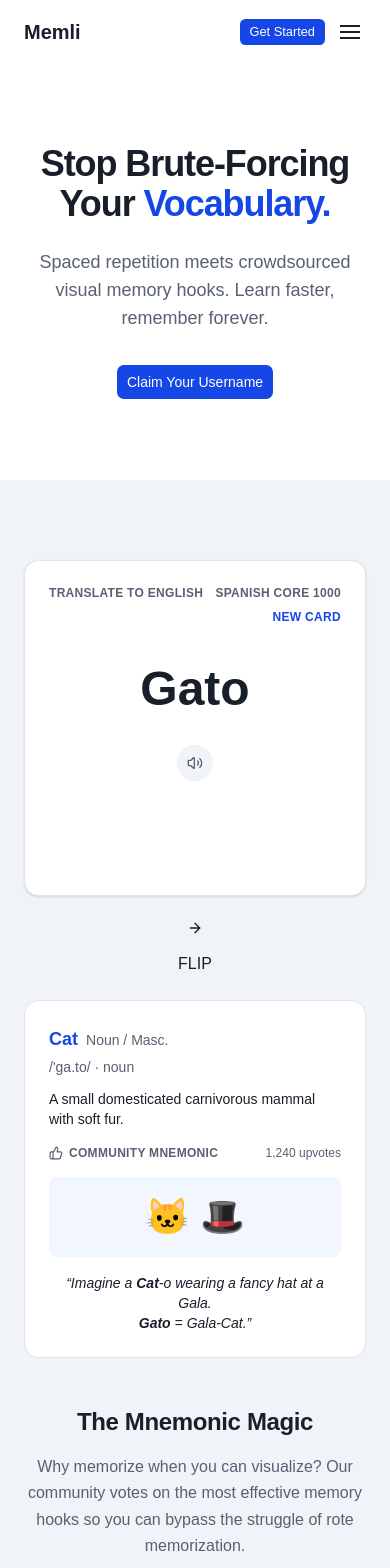
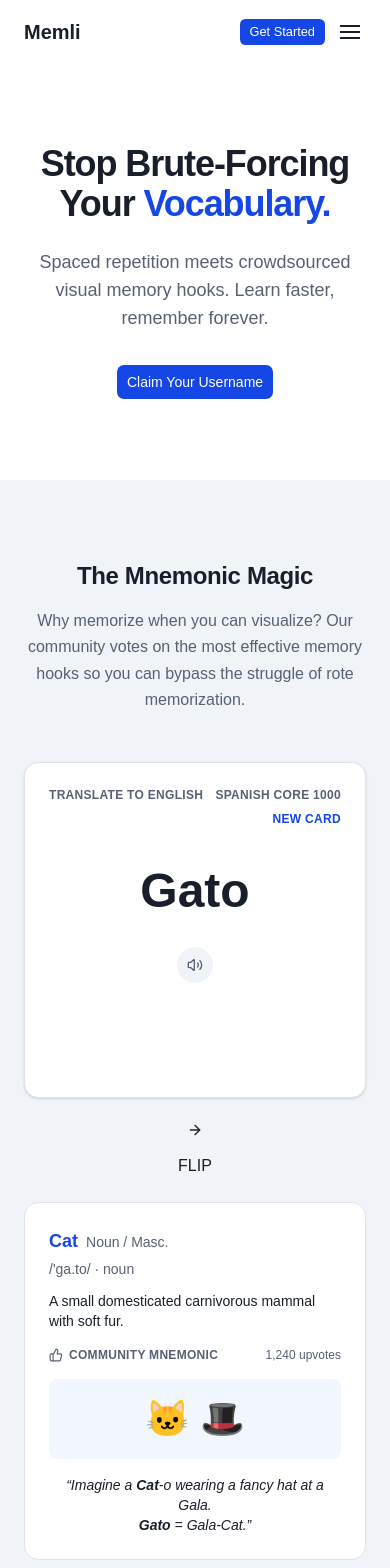
Before and after one commit to hereisphil/2606-WDV349-CantuPhillip, a React (Vite) app in the folder dev/memli/apps/web/: page / in a window 390 px wide. Shown: the top 1568 px of the page. Built offline with nearby package versions, Linux system fonts and the light colour scheme.

Commit message:
[web:marketing] WhyMnemonics.tsx - put h1/p atop of flashcarddemo, better ui/ux, especially for mobile.

```diff
--- a/dev/memli/apps/web/src/routes/_marketing/-components/WhyMnemonics.tsx
+++ b/dev/memli/apps/web/src/routes/_marketing/-components/WhyMnemonics.tsx
@@ -4,8 +4,7 @@ export function WhyMnemonics() {
   return (
     <section id="why-mnemonics" className="scroll-mt-16 bg-secondary">
       <div className="mx-auto max-w-6xl px-6 py-20">
-        <FlashcardDemo />
-        <div className="mx-auto mt-12 max-w-2xl text-center">
+        <div className="mx-auto mb-12 max-w-2xl text-center">
           <h2 className="text-2xl font-bold sm:text-3xl">The Mnemonic Magic</h2>
           <p className="mt-4 text-muted-foreground">
             Why memorize when you can visualize? Our community votes on the most
@@ -13,6 +12,7 @@ export function WhyMnemonics() {
             memorization.
           </p>
         </div>
+        <FlashcardDemo />
       </div>
     </section>
   )
```
